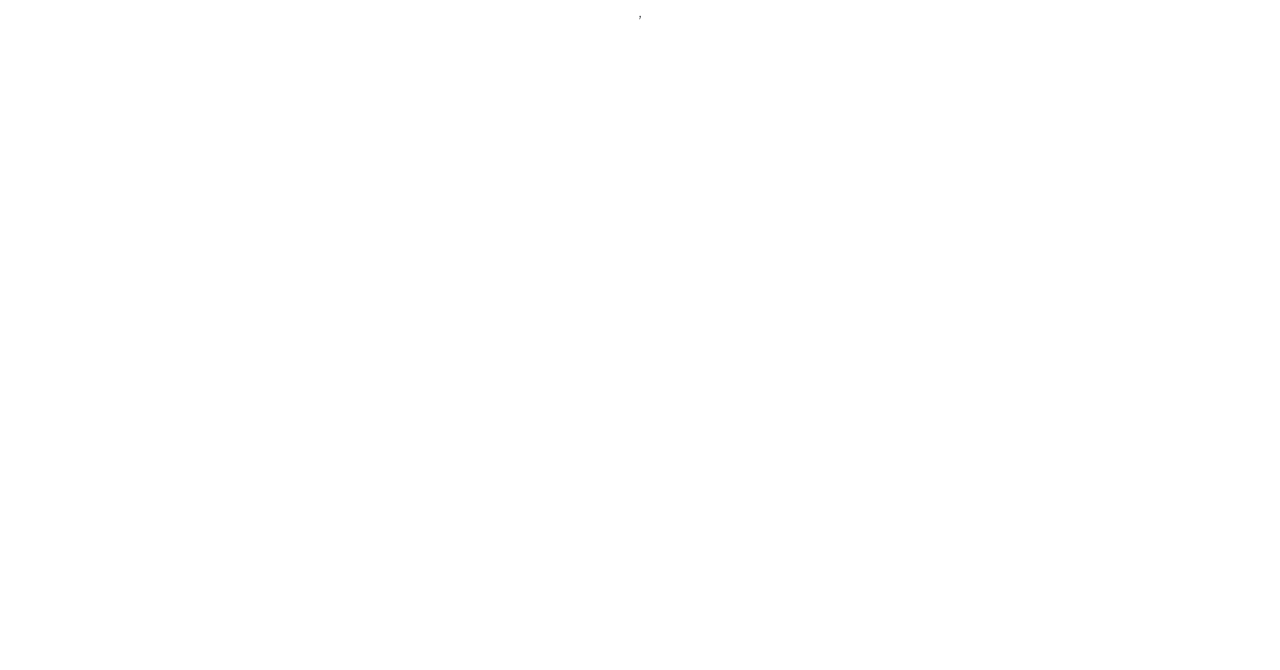
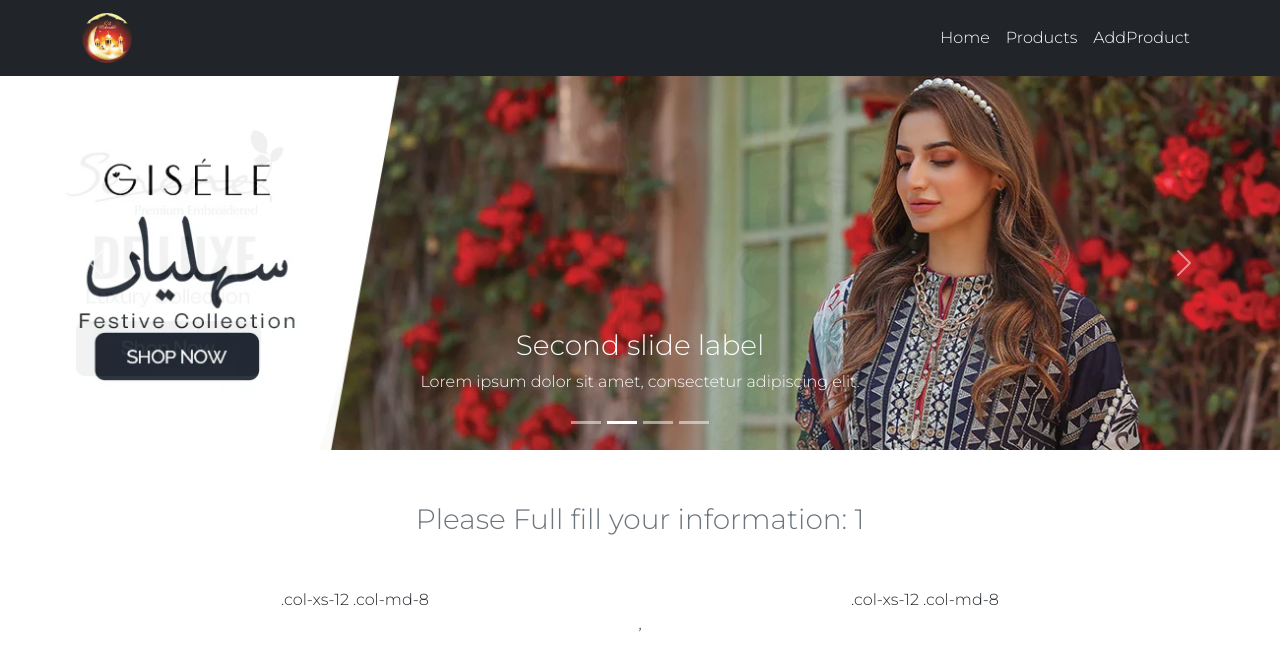
Before and after one commit to rimonhossain12/Eid-collection-project-1, a React (Create React App) app: page /order/1 in a window 1280 px wide. Before the commit this address had no page. Shown: the top 670 px of the page. Built offline with nearby package versions, Linux system fonts and the light colour scheme; no server answers; a web font is replaced by a local one.

Commit message:
product id found

```diff
--- a/src/App.js
+++ b/src/App.js
@@ -10,12 +10,11 @@
     <div className="App">
       <BrowserRouter>
         <Routes>
-          <Route path="/" element={<Home />} />
-          <Route path='home' element={<Home />} />
-          <Route path='addProduct' element={<AddProduct />} />
-          <Route path='product' element={<Products/>}>
-            <Route path=':/productId' element={<Booking/>}></Route>
-          </Route>
+          <Route path="/*" element={<Home />} />
+          <Route path='/home' element={<Home />} />
+          <Route path='/addProduct' element={<AddProduct />} />
+          <Route path='/products/' element={<Products/>}></Route>
+          <Route path='/order/:productId' element={<Booking/>} />
         </Routes>
       </BrowserRouter>,
     </div>
--- a/src/Pages/Products/Booking/Booking.js
+++ b/src/Pages/Products/Booking/Booking.js
@@ -1,10 +1,36 @@
-import React from 'react';
+import React, { useEffect } from 'react';
+import { Col, Row } from 'react-bootstrap';
+import { useParams } from 'react-router-dom';
+import Banner from '../../Shared/Banner/Banner';
 
 const Booking = () => {
+    const { productId } = useParams();
+
+    useEffect(() => {
+        fetch(`http://localhost:5000/product/${productId}`)
+            .then(res => res.json())
+            .then(data => {
+                console.log(data);
+            })
+    }, [productId])
+
     return (
-        <div>
-            <h2>This is booking pages</h2>
-        </div>
+        <>
+            <Banner />
+            <div className='container'>
+                <p className='mt-5 fs-3 text-secondary'>Please Full fill your information: {productId}</p>
+                <div className='mt-5'>
+                    <Row>
+                        <Col xs={12} md={6}>
+                            .col-xs-12 .col-md-8
+                        </Col>
+                        <Col xs={12} md={6}>
+                            .col-xs-12 .col-md-8
+                        </Col>
+                    </Row>
+                </div>
+            </div>
+        </>
     );
 };
 
--- a/src/Pages/Products/Product/Product.js
+++ b/src/Pages/Products/Product/Product.js
@@ -29,7 +29,7 @@
                                 />
                             </h6>
                             <p className='fw-normal text-start'>{country}</p>
-                            <Link to={`product/${_id}`}>
+                            <Link to={`/order/${_id}`}>
                             <button className="btn-style btn btn-primary badge rounded-pill bg-primary">shop Now</button>
                             </Link>
                         </div>
--- a/src/Pages/Products/Products/Products.js
+++ b/src/Pages/Products/Products/Products.js
@@ -8,7 +8,7 @@
         fetch('http://localhost:5000/products')
         .then(res => res.json())
         .then(data => {
-            console.log(data);
+            // console.log(data);
             setProducts(data);
         })
     },[])
```
